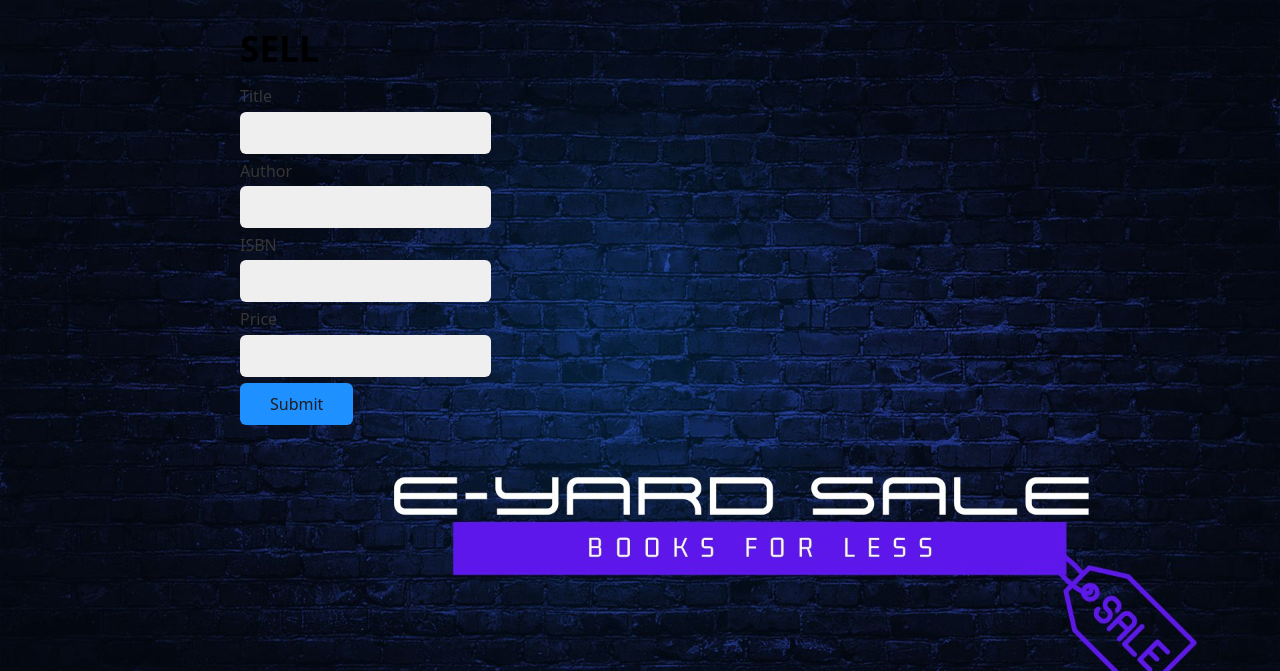
After one commit to Zarya97/E-Yard-Sale, a PHP site: page /sell.html in a window 1280 px wide. The commit adds this page. Shown: the top 671 px of the page. Run offline with PHP 8.4, Linux system fonts and the light colour scheme.

Commit message:
Added sell.html

```diff
--- a/main.php
+++ b/main.php
@@ -47,7 +47,7 @@ if (isset($_SESSION["user_id"])) {
         </body>
         <div id = "container">
             <button onclick= "window.location.href='';" style="background-color:green;" class = "buy">Buy</button>
-            <button onclick= "window.location.href='';" style="background-color:red;" class = "sell">Sell</button>
+            <button onclick= "window.location.href='sell.html';" style="background-color:red;" class = "sell">Sell</button>
         </div>
 
 
--- /dev/null
+++ b/sell.html
@@ -0,0 +1,42 @@
+<!DOCTYPE html>
+<html>
+<head>
+    <title>SELL</title>
+    <meta charset="UTF-8">
+    <link rel="stylesheet" href="https://cdn.jsdelivr.net/npm/water.css@2/out/water.css">
+    <style type="text/css">
+        body {
+            background-image: url('Back.jpg');
+            background-size:cover;
+        }
+    </style>
+</head>
+<body>
+    <h1>SELL</h1>
+
+    <form action="signup-action.php" method="post" id="signup">
+        <div>
+            <label for="title">Title</label>
+            <input type="text" id="title" name="title">
+        </div>
+
+        <div>
+            <label for="author">Author</label>
+            <input type="text" id="author" name="author">
+        </div>
+
+        <div>
+            <label for="isbn">ISBN</label>
+            <input type="text" id="isbn" name="isbn">
+        </div>
+
+        <div>
+            <label for="price">Price</label>
+            <input type="text" id="price" name="price">
+        </div>
+
+        <button style="background-color:dodgerblue;">Submit</button>
+    </form>
+
+</body>
+</html>
--- a/yardsaledb.php
+++ b/yardsaledb.php
@@ -4,7 +4,7 @@
 $host = "localhost";
 $dbname = "yardsale";
 $username = "root";
-$password = "";
+$password = "Nashville2022@";
 
 // make a new object to connect the database
 $mysqli = new mysqli($host, $username, $password, $dbname);
```
Also changed, not shown: validate-email.js (+4 -8 lines).
